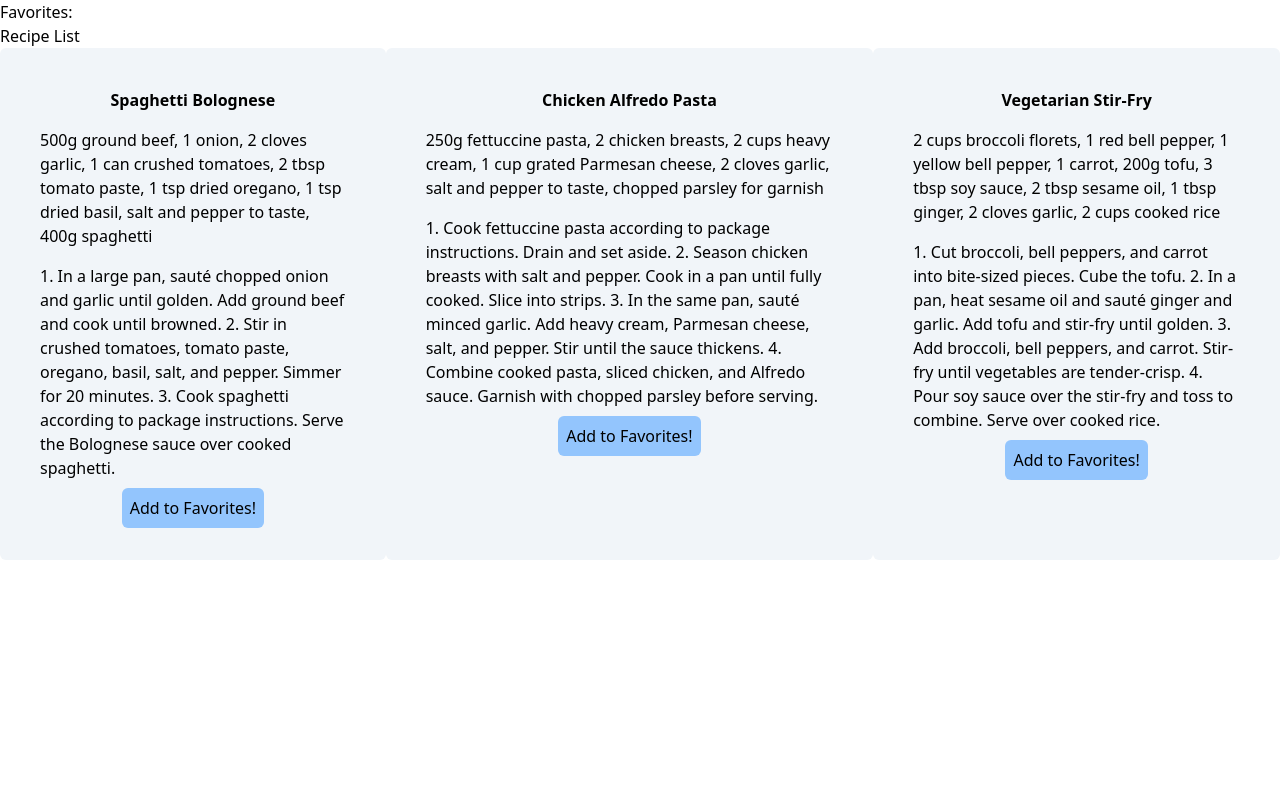
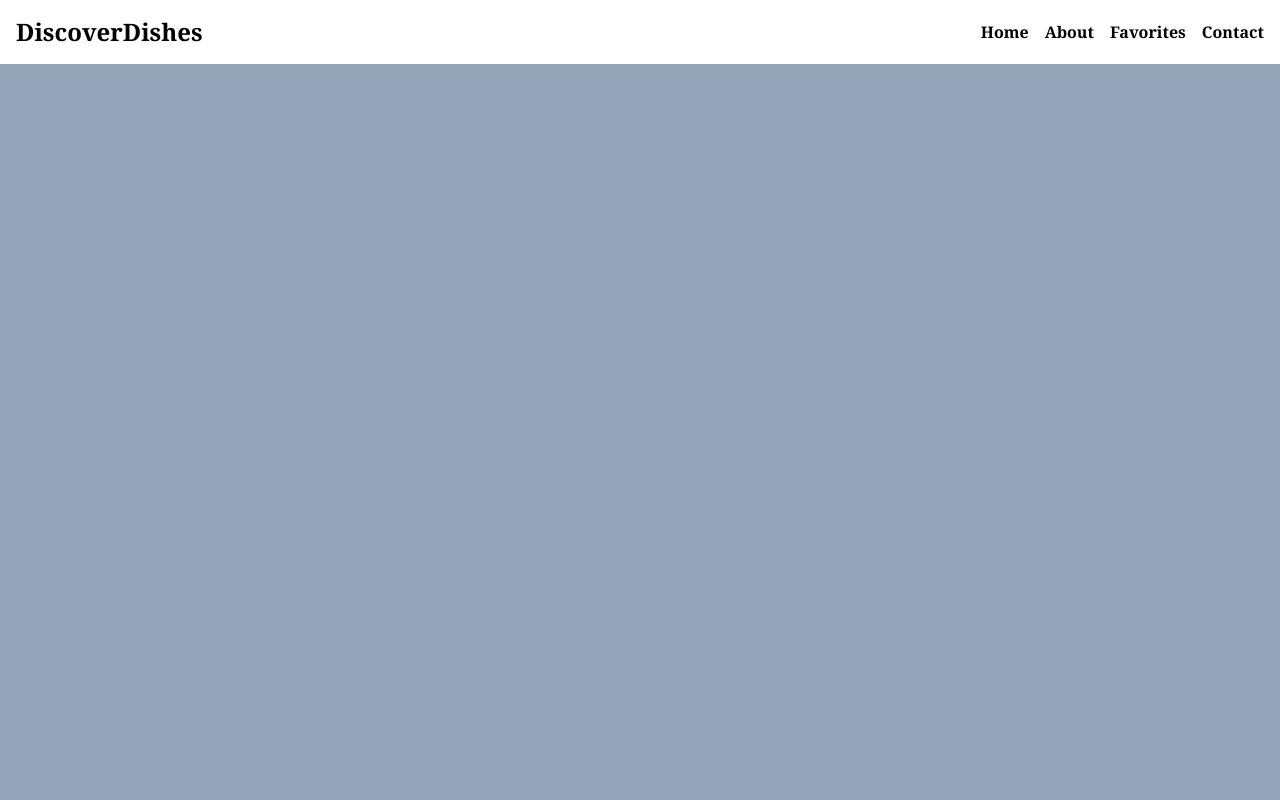
Before and after one commit to Ethanqg0/RestaurantCoverPage, a React (Vite) app in the folder vite-project/: page / in a window 1280 px wide. Shown: the top 800 px of the page. Built offline with nearby package versions, Linux system fonts and the light colour scheme.

Commit message:
fixing layout and adding sections to page

```diff
--- a/vite-project/src/App.jsx
+++ b/vite-project/src/App.jsx
@@ -2,44 +2,62 @@
     Utilizing the common 'useState' hook
     Passing functions as props
     Utilizing the spread operator to avoid state mutation
+
+    Add toast notification when you favorite a dish
 */
 
 import React, { useState } from 'react';
 import Recipe from './Recipe.jsx';
 import "./tailwind.css";
+import "./app.css";
 
 export default function App() {
   const [favorites, setFavorites] = useState([]);
 
-  // Function to add a recipe to favorites
   const addToFavorites = (recipe) => {
     setFavorites((prevFavorites) => [...prevFavorites, recipe]); // utilizes spread operator to avoid mutating state
   };
 
-  // Function to remove a recipe from favorites
   const removeFromFavorites = (recipe) => {
     setFavorites((prevFavorites) => prevFavorites.filter((fav) => fav.title !== recipe.title));
   };
 
   return (
-    <>
+    <div className="font-serif h-full">
+
+      <nav class="fixed top-0 left-0 right-0 bg-white z-10">
+          <div class="flex justify-between items-center p-4">
+              <strong><p class="text-2xl">DiscoverDishes</p></strong>
+              <div class="flex items-center">
+                  <strong><a href="#home" class="ml-4 hover:text-blue-500 transition duration-1000">Home</a></strong>
+                  <strong><a href="#about" class="ml-4 hover:text-blue-500 transition duration-1000">About</a></strong>
+                  <strong><a href="#projects" class="ml-4 hover:text-blue-500 transition duration-1000">Favorites</a></strong>
+                  <strong><a href="#contact" class="ml-4 hover:text-blue-500 transition duration-1000">Contact</a></strong>
+              </div>
+          </div>
+      </nav>
+
       <h1>Favorites:</h1>
-      {/* Render the list of favorites */}
       {favorites.map((favRecipe, index) => (
         <div key={index}>
           {favRecipe.title}{' '}
-          <button onClick={() => removeFromFavorites(favRecipe)}><svg xmlns="http://www.w3.org/2000/svg" fill="none" viewBox="0 0 24 24" strokeWidth={1.5} stroke="currentColor" className="w-6 h-6">
+          <button onClick={() => {
+            removeFromFavorites(favRecipe);
+          }}>
+            <svg xmlns="http://www.w3.org/2000/svg" fill="none" viewBox="0 0 24 24" strokeWidth={1.5} stroke="currentColor" className="w-6 h-6">
               <path strokeLinecap="round" strokeLinejoin="round" d="m9.75 9.75 4.5 4.5m0-4.5-4.5 4.5M21 12a9 9 0 1 1-18 0 9 9 0 0 1 18 0Z" />
             </svg>
           </button>
         </div>
       ))}
 
-      <h1 className="header">Recipe List</h1>
-      <div className="flex flex-row w-full justify-around">
-        {/* Pass both addToFavorites and removeFromFavorites functions as props to Recipe */}
+      <div className="h-full bg-slate-400">
+
+      </div>
+
+      <div className="flex flex-row items-center justify-around w-full h-full bg-slate-900">
+        <div className="w-1/3 p-6">
           <Recipe
-          className=""
             title="Spaghetti Bolognese"
             ingredients="500g ground beef, 1 onion, 2 cloves garlic, 1 can crushed tomatoes, 2 tbsp tomato paste, 1 tsp dried oregano, 1 tsp dried basil, salt and pepper to taste, 400g spaghetti"
             instructions="1. In a large pan, sauté chopped onion and garlic until golden. Add ground beef and cook until browned.
@@ -48,18 +66,20 @@ export default function App() {
             addToFavorites={() => addToFavorites({ title: "Spaghetti Bolognese", ingredients: "500g ground beef, 1 onion, 2 cloves garlic, 1 can crushed tomatoes, 2 tbsp tomato paste, 1 tsp dried oregano, 1 tsp dried basil, salt and pepper to taste, 400g spaghetti", instructions: "1. In a large pan, sauté chopped onion and garlic until golden. Add ground beef and cook until browned.\n2. Stir in crushed tomatoes, tomato paste, oregano, basil, salt, and pepper. Simmer for 20 minutes.\n3. Cook spaghetti according to package instructions. Serve the Bolognese sauce over cooked spaghetti." })}
             removeFromFavorites={() => removeFromFavorites({ title: "Spaghetti Bolognese", ingredients: "500g ground beef, 1 onion, 2 cloves garlic, 1 can crushed tomatoes, 2 tbsp tomato paste, 1 tsp dried oregano, 1 tsp dried basil, salt and pepper to taste, 400g spaghetti", instructions: "1. In a large pan, sauté chopped onion and garlic until golden. Add ground beef and cook until browned.\n2. Stir in crushed tomatoes, tomato paste, oregano, basil, salt, and pepper. Simmer for 20 minutes.\n3. Cook spaghetti according to package instructions. Serve the Bolognese sauce over cooked spaghetti." })}
           />
+        </div>
 
+        <div className="w-1/3 p-6">
           <Recipe
             title="Chicken Alfredo Pasta"
             ingredients="250g fettuccine pasta, 2 chicken breasts, 2 cups heavy cream, 1 cup grated Parmesan cheese, 2 cloves garlic, salt and pepper to taste, chopped parsley for garnish"
             instructions="1. Cook fettuccine pasta according to package instructions. Drain and set aside.
-        2. Season chicken breasts with salt and pepper. Cook in a pan until fully cooked. Slice into strips.
-        3. In the same pan, sauté minced garlic. Add heavy cream, Parmesan cheese, salt, and pepper. Stir until the sauce thickens.
-        4. Combine cooked pasta, sliced chicken, and Alfredo sauce. Garnish with chopped parsley before serving."
+          2. Season chicken breasts with salt and pepper. Cook in a pan until fully cooked. Slice into strips."
             addToFavorites={() => addToFavorites({ title: "Chicken Alfredo Pasta", ingredients: "250g fettuccine pasta, 2 chicken breasts, 2 cups heavy cream, 1 cup grated Parmesan cheese, 2 cloves garlic, salt and pepper to taste, chopped parsley for garnish", instructions: "1. Cook fettuccine pasta according to package instructions. Drain and set aside.\n2. Season chicken breasts with salt and pepper. Cook in a pan until fully cooked. Slice into strips.\n3. In the same pan, sauté minced garlic. Add heavy cream, Parmesan cheese, salt, and pepper. Stir until the sauce thickens.\n4. Combine cooked pasta, sliced chicken, and Alfredo sauce. Garnish with chopped parsley before serving." })}
             removeFromFavorites={() => removeFromFavorites({ title: "Chicken Alfredo Pasta", ingredients: "250g fettuccine pasta, 2 chicken breasts, 2 cups heavy cream, 1 cup grated Parmesan cheese, 2 cloves garlic, salt and pepper to taste, chopped parsley for garnish", instructions: "1. Cook fettuccine pasta according to package instructions. Drain and set aside.\n2. Season chicken breasts with salt and pepper. Cook in a pan until fully cooked. Slice into strips.\n3. In the same pan, sauté minced garlic. Add heavy cream, Parmesan cheese, salt, and pepper. Stir until the sauce thickens.\n4. Combine cooked pasta, sliced chicken, and Alfredo sauce. Garnish with chopped parsley before serving." })}
           />
+        </div>
 
+        <div className="w-1/3 p-6">
           <Recipe
             title="Vegetarian Stir-Fry"
             ingredients="2 cups broccoli florets, 1 red bell pepper, 1 yellow bell pepper, 1 carrot, 200g tofu, 3 tbsp soy sauce, 2 tbsp sesame oil, 1 tbsp ginger, 2 cloves garlic, 2 cups cooked rice"
@@ -70,8 +90,8 @@ export default function App() {
             addToFavorites={() => addToFavorites({ title: "Vegetarian Stir-Fry", ingredients: "2 cups broccoli florets, 1 red bell pepper, 1 yellow bell pepper, 1 carrot, 200g tofu, 3 tbsp soy sauce, 2 tbsp sesame oil, 1 tbsp ginger, 2 cloves garlic, 2 cups cooked rice", instructions: "1. Cut broccoli, bell peppers, and carrot into bite-sized pieces. Cube the tofu.\n2. In a pan, heat sesame oil and sauté ginger and garlic. Add tofu and stir-fry until golden.\n3. Add broccoli, bell peppers, and carrot. Stir-fry until vegetables are tender-crisp.\n4. Pour soy sauce over the stir-fry and toss to combine. Serve over cooked rice." })}
             removeFromFavorites={() => removeFromFavorites({ title: "Vegetarian Stir-Fry", ingredients: "2 cups broccoli florets, 1 red bell pepper, 1 yellow bell pepper, 1 carrot, 200g tofu, 3 tbsp soy sauce, 2 tbsp sesame oil, 1 tbsp ginger, 2 cloves garlic, 2 cups cooked rice", instructions: "1. Cut broccoli, bell peppers, and carrot into bite-sized pieces. Cube the tofu.\n2. In a pan, heat sesame oil and sauté ginger and garlic. Add tofu and stir-fry until golden.\n3. Add broccoli, bell peppers, and carrot. Stir-fry until vegetables are tender-crisp.\n4. Pour soy sauce over the stir-fry and toss to combine. Serve over cooked rice." })}
           />
-
         </div>
-    </>
+      </div>
+    </div>
   );
 }
--- a/vite-project/src/Recipe.jsx
+++ b/vite-project/src/Recipe.jsx
@@ -14,14 +14,14 @@ export default function Recipe({ title, ingredients, instructions, addToFavorite
     }
 
     return (
-      <div className="bg-slate-100 p-8 flex flex-col items-center rounded-md">
-        <h1 className="p-2 font-bold">{title}</h1>
-        <p className="p-2">{ingredients}</p>
-        <p className="p-2">{instructions}</p>
+        <div className="bg-slate-100 p-8 flex flex-col border-2 h-112 border-black items-center justify-between rounded-md">
+            <h1 className="p-2 font-bold">{title}</h1>
+            <p className="p-2 overflow-y-auto">{ingredients}</p>
+            <p className="p-2 overflow-y-auto">{instructions}</p>
 
-        <button onClick={toggleFavorite} class="bg-blue-300 p-2 rounded-md">
-            {isFavorite ? "Remove from Favorites" : "Add to Favorites!"}
-        </button>
+            <button onClick={toggleFavorite} class="bg-blue-300 p-2 rounded-md">
+                {isFavorite ? "Remove from Favorites" : "Add to Favorites!"}
+            </button>
       </div>
     )
 }
--- /dev/null
+++ b/vite-project/src/app.css
@@ -0,0 +1,5 @@
+html, body, #root {
+    height: 100%;
+    margin: 0;
+    padding: 0;
+  }
--- a/vite-project/src/main.jsx
+++ b/vite-project/src/main.jsx
@@ -1,6 +1,8 @@
 import React from 'react'
 import ReactDOM from 'react-dom/client'
 import App from './App.jsx'
+import './app.css'
+
 
 ReactDOM.createRoot(document.getElementById('root')).render(
   <React.StrictMode>
--- a/vite-project/src/tailwind.css
+++ b/vite-project/src/tailwind.css
@@ -2,3 +2,7 @@
 @import 'tailwindcss/base';
 @import 'tailwindcss/components';
 @import 'tailwindcss/utilities';
+
+.h-112 {
+  height: 28rem;
+}
```
Lines whose indentation alone changed are shown as unchanged.
